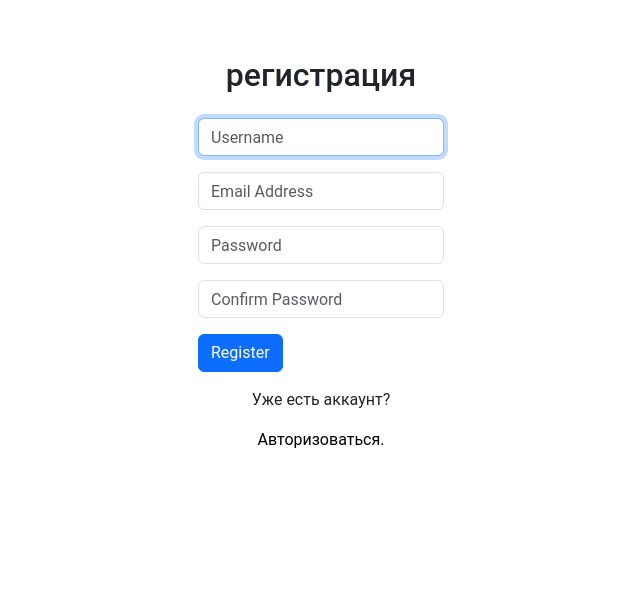
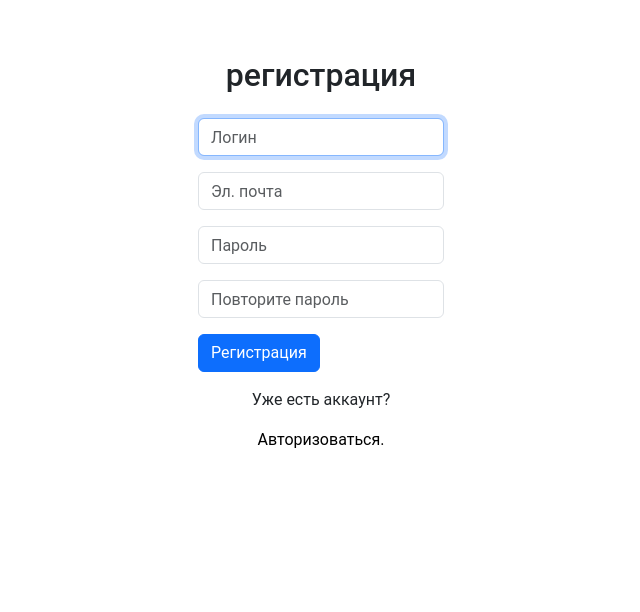
Before and after one commit to mrkasore/share_plans, a Django app: page /register in a window 1280 px wide. Shown: the part 60-672 px from the top of the page, without its empty margins (319-959 px from the left). Run offline with Django 5.2, Linux system fonts and the light colour scheme; some libraries are stand-ins or nearby versions.

Commit message:
поменял текст

```diff
--- a/share_plans_project/share_plans/templates/share_plans/login.html
+++ b/share_plans_project/share_plans/templates/share_plans/login.html
@@ -11,12 +11,12 @@
     <form action="{% url 'login' %}" method="post">
         {% csrf_token %}
         <div class="form-group">
-            <input autofocus class="form-control" type="text" name="username" placeholder="Username">
+            <input autofocus class="form-control" type="text" name="username" placeholder="Логин">
         </div>
         <div class="form-group">
-            <input class="form-control" type="password" name="password" placeholder="Password">
+            <input class="form-control" type="password" name="password" placeholder="Пароль">
         </div>
-        <input class="btn btn-primary" type="submit" value="Login">
+        <input class="btn btn-primary" type="submit" value="Авторизоваться">
     </form>
 
     Нет аккаунта? <a href="{% url 'register' %}">Зарегистрироваться.</a>
--- a/share_plans_project/share_plans/templates/share_plans/register.html
+++ b/share_plans_project/share_plans/templates/share_plans/register.html
@@ -11,18 +11,18 @@
     <form action="{% url 'register' %}" method="post">
         {% csrf_token %}
         <div class="form-group">
-            <input class="form-control" autofocus type="text" name="username" placeholder="Username">
+            <input class="form-control" autofocus type="text" name="username" placeholder="Логин">
         </div>
         <div class="form-group">
-            <input class="form-control" type="email" name="email" placeholder="Email Address">
+            <input class="form-control" type="email" name="email" placeholder="Эл. почта">
         </div>
         <div class="form-group">
-            <input class="form-control" type="password" name="password" placeholder="Password">
+            <input class="form-control" type="password" name="password" placeholder="Пароль">
         </div>
         <div class="form-group">
-            <input class="form-control" type="password" name="confirmation" placeholder="Confirm Password">
+            <input class="form-control" type="password" name="confirmation" placeholder="Повторите пароль">
         </div>
-        <input class="btn btn-primary" type="submit" value="Register">
+        <input class="btn btn-primary" type="submit" value="Регистрация">
     </form>
 
     Уже есть аккаунт? <a href="{% url 'login' %}">Авторизоваться.</a>
--- a/share_plans_project/share_plans_project/urls.py
+++ b/share_plans_project/share_plans_project/urls.py
@@ -25,5 +25,3 @@ urlpatterns = [
 ]
 
 urlpatterns += static(settings.MEDIA_URL, document_root=settings.MEDIA_ROOT)
-
-urlpatterns += static(settings.STATIC_URL, document_root=settings.STATIC_ROOT)
```
